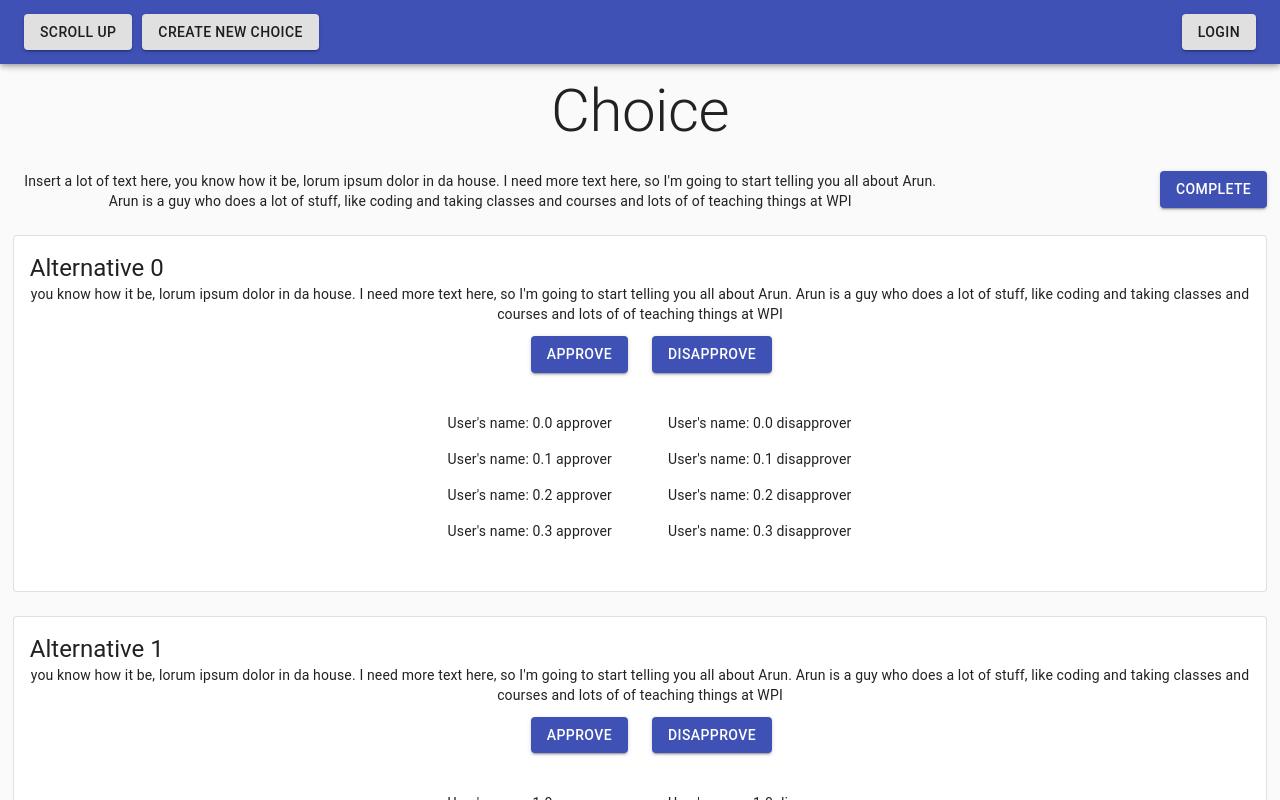
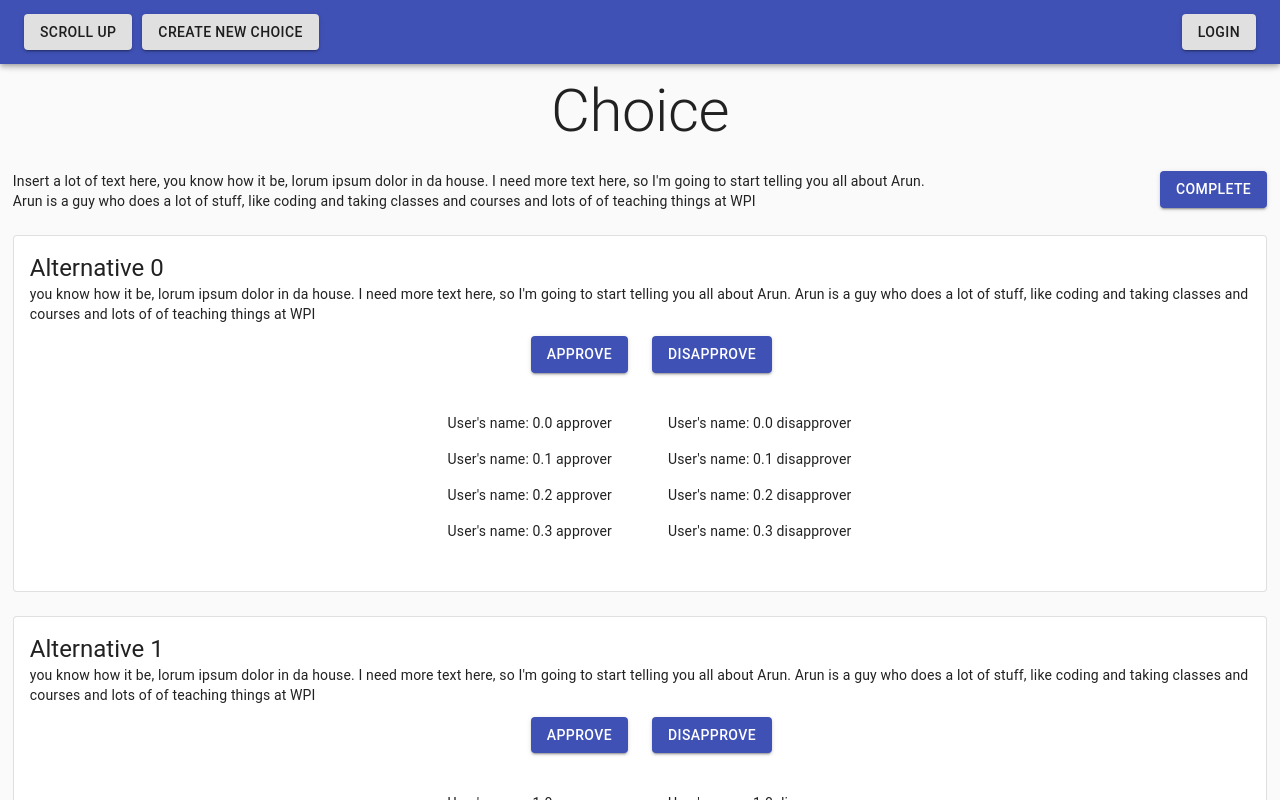
Before and after one commit to When2Choose/GUI, a React (Create React App) app: page /view in a window 1280 px wide. Shown: the top 800 px of the page. Built offline with nearby package versions, Linux system fonts and the light colour scheme.

Commit message:
Left align text

```diff
--- a/src/main/Alternatives.js
+++ b/src/main/Alternatives.js
@@ -1,19 +1,13 @@
 import React from "react";
-import {Button, Typography} from "@material-ui/core";
-import List from '@material-ui/core/List';
-import ListItem from '@material-ui/core/ListItem';
-import ListItemText from '@material-ui/core/ListItemText';
+import {Button, Typography, List, Card, Grid, ListItem, ListItemText, CardContent} from "@material-ui/core";
 import "./Alternative.css"
-import CardContent from "@material-ui/core/CardContent";
-import Card from "@material-ui/core/Card";
-import Grid from "@material-ui/core/Grid";
 
 function renderApprovers(alternativeNumber) {
     return ([0, 1, 2, 3].map((value) => {
         const labelId = `checkbox-list-label-${value}`;
         return (
             <ListItem key={value} role={undefined} dense button>
-             <ListItemText id={labelId} primary={formatName(`${alternativeNumber}.${value} approver`)} />
+                <ListItemText id={labelId} primary={formatName(`${alternativeNumber}.${value} approver`)}/>
             </ListItem>
         );
     }));
@@ -24,7 +18,7 @@ function renderDispprovers(alternativeNumber) {
         const labelId = `checkbox-list-label-${value}`;
         return (
             <ListItem key={value} role={undefined} dense button>
-                <ListItemText id={labelId} primary={formatName(`${alternativeNumber}.${value} disapprover`)} />
+                <ListItemText id={labelId} primary={formatName(`${alternativeNumber}.${value} disapprover`)}/>
             </ListItem>
         );
     }));
@@ -45,7 +39,7 @@ function Alternative(props) {
                         <Typography variant="h5">Alternative {props.number}</Typography>
                     </div>
                     <div className="AlternativeDescription">
-                        <Typography variant="p">you know how it be, lorum ipsum dolor in da
+                        <Typography variant="p" display="block" align="left">you know how it be, lorum ipsum dolor in da
                             house. I need more text here, so I'm going to start telling you all about Arun. Arun is
                             a
                             guy
--- a/src/main/App.js
+++ b/src/main/App.js
@@ -43,7 +43,7 @@ function App() {
                         <Route path="/create">
                             <CreateChoice/>
                         </Route>
-                        <Route path="/login">
+                        <Route path="/">
                             <Login/>
                         </Route>
                     </Switch>
--- a/src/main/Menu.js
+++ b/src/main/Menu.js
@@ -1,7 +1,5 @@
 import React from "react";
-import AppBar from "@material-ui/core/AppBar"
-import Toolbar from "@material-ui/core/Toolbar";
-import Button from "@material-ui/core/Button";
+import {AppBar, Toolbar, Button} from "@material-ui/core"
 import "./Menu.css";
 import {Link} from "react-router-dom";
 
@@ -20,7 +18,7 @@ function Menu() {
                         </Link>
                     </div>
                     <div className="RightMenu">
-                        <Link to="/login">
+                        <Link to="/">
                             <Button variant="contained" id="Login" color="default">Login</Button>
                         </Link>
                     </div>
--- a/src/main/ViewChoice.js
+++ b/src/main/ViewChoice.js
@@ -11,7 +11,7 @@ function ViewChoice() {
                     <Typography variant="h2">Choice</Typography>
                 </Grid>
                 <Grid item xs={9}>
-                    <Typography variant="p" id="choiceDescription" style={{width: "100%"}}>Insert a lot of text here,
+                    <Typography inline variant="p" id="choiceDescription" align="left" display="block"> Insert a lot of text here,
                         you know how it be, lorum ipsum dolor in da
                         house. I need more text here, so I'm going to start telling you all about Arun. Arun is a guy
                         who does a lot of stuff, like coding and taking classes and courses and lots of of teaching
```
Lines whose indentation alone changed are shown as unchanged.
